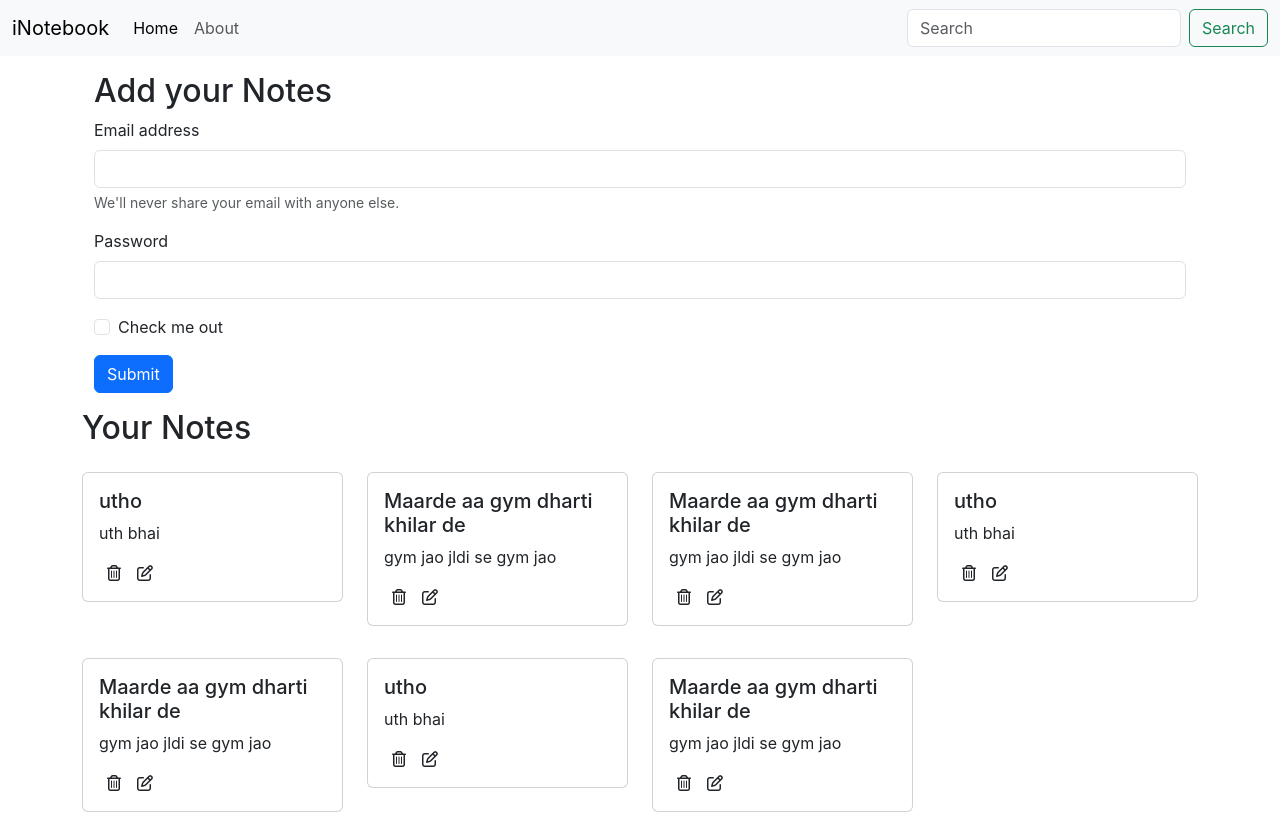
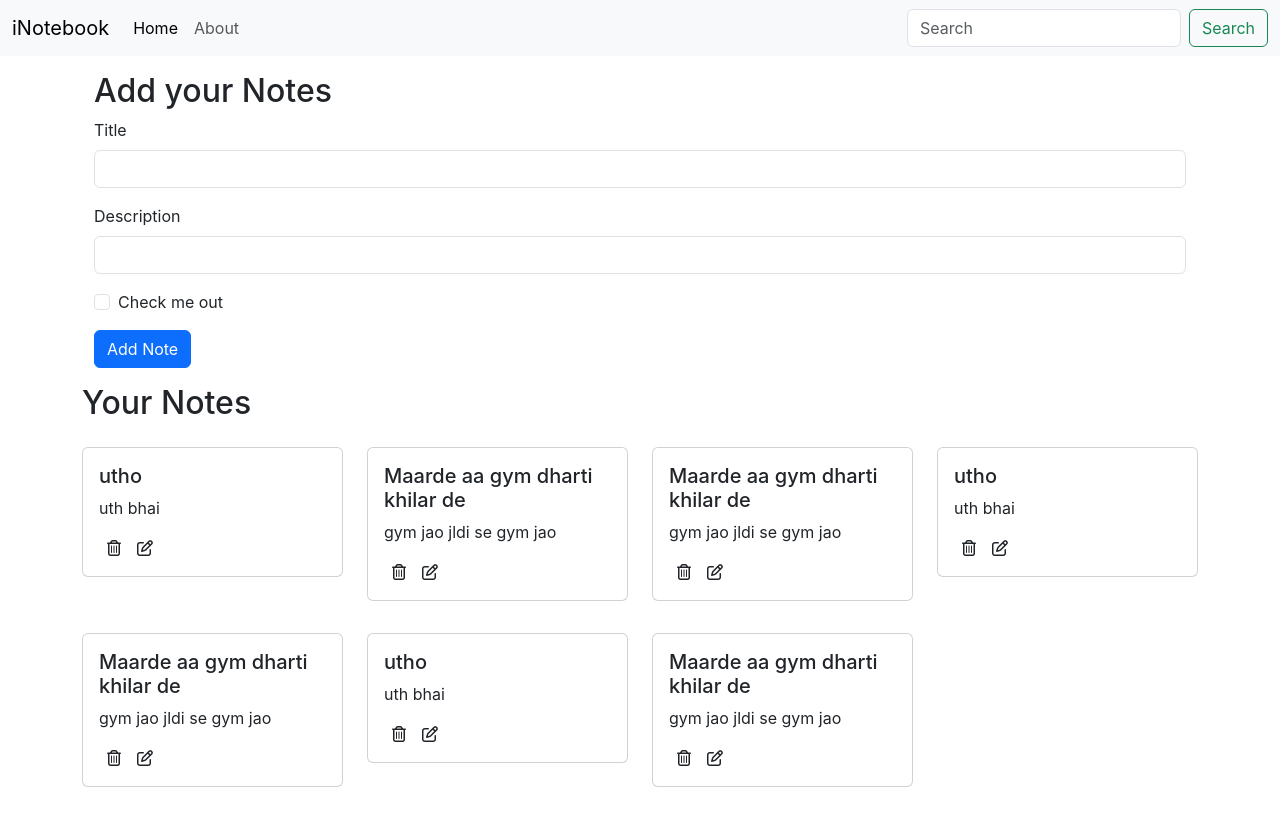
Before and after one commit to kartarSingh02/iNotebook-frontEnd, a React (Create React App) app: page / in a window 1280 px wide. After the commit the page ends 803 px from the top, so only its background shows below. Built offline with nearby package versions, Linux system fonts and the light colour scheme.

Commit message:
adding note

```diff
--- a/public/index.html
+++ b/public/index.html
@@ -1,6 +1,7 @@
 <!DOCTYPE html>
 <html lang="en">
   <head>
+  <!-- <script src="http://localhost:8097"></script> -->
     <meta charset="utf-8" />
     <link rel="icon" href="%PUBLIC_URL%/favicon.ico" />
     <meta name="viewport" content="width=device-width, initial-scale=1" />
--- /dev/null
+++ b/src/components/AddNote.js
@@ -0,0 +1,42 @@
+import React,{useContext, useState} from 'react';
+import noteContext from '../context/notes/noteContext';
+
+const AddNote = () => {
+    const context = useContext(noteContext);
+    // eslint-disable-next-line
+    const {addNote}= context;
+    const [note, setNote] = useState({title:"", description:"",tag:"default"})
+
+    const handleClick = (e) =>{
+        // this will help not to reload the page
+        e.preventDefault();
+        addNote(note.title, note.description, note.tag)
+    }
+
+    const onChange = (e)=>{
+        // spreading operator used that it will change the state of title,desc and tags as per change i.e values setting to name
+        setNote({...note, [e.target.name]: e.target.value})
+    }
+  return (
+    <div className="container my-3">
+    <h2>Add your Notes</h2>
+        <form>
+            <div className="mb-3">
+                <label htmlFor="title" className="form-label">Title</label>
+                <input type="text" className="form-control" id="title" name="title" aria-describedby="emailHelp" onChange={onChange}/>
+            </div>
+            <div className="mb-3">
+                <label htmlFor="description" className="form-label">Description</label>
+                <input type="text" className="form-control" id="description"name="description" onChange={onChange}/>
+            </div>
+            <div className="mb-3 form-check">
+                <input type="checkbox" className="form-check-input" id="exampleCheck1"/>
+                <label className="form-check-label" htmlFor="exampleCheck1">Check me out</label>
+            </div>
+            <button type="submit" className="btn btn-primary" onClick={handleClick}>Add Note</button>
+        </form>
+    </div>
+  )
+}
+
+export default AddNote
--- a/src/components/Alert.js
+++ b/src/components/Alert.js
@@ -3,7 +3,7 @@
 const Alert = (props) => {
   return (
     <div>
-        <div class="alert alert-success" role="alert">
+        <div className="alert alert-success" role="alert">
             {props.message}
         </div>
     </div>
--- a/src/components/Home.js
+++ b/src/components/Home.js
@@ -4,25 +4,6 @@
 const Home = () => {
   return (
     <div>
-    <div className="container my-3">
-        <h2>Add your Notes</h2>
-            <form>
-                <div className="mb-3">
-                    <label htmlFor="exampleInputEmail1" className="form-label">Email address</label>
-                    <input type="email" className="form-control" id="exampleInputEmail1" aria-describedby="emailHelp"/>
-                    <div id="emailHelp" className="form-text">We'll never share your email with anyone else.</div>
-                </div>
-                <div className="mb-3">
-                    <label htmlFor="exampleInputPassword1" className="form-label">Password</label>
-                    <input type="password" className="form-control" id="exampleInputPassword1"/>
-                </div>
-                <div className="mb-3 form-check">
-                    <input type="checkbox" className="form-check-input" id="exampleCheck1"/>
-                    <label className="form-check-label" htmlFor="exampleCheck1">Check me out</label>
-                </div>
-                <button type="submit" className="btn btn-primary">Submit</button>
-            </form>
-        </div>
         <Notes/>
     </div>
   )
--- a/src/components/Notes.js
+++ b/src/components/Notes.js
@@ -1,18 +1,22 @@
 import React,{useContext} from 'react';
 import noteContext from '../context/notes/noteContext';
 import NoteItem from './NoteItem';
+import AddNote from './AddNote';
 
 const Notes = () => {
     const context = useContext(noteContext);
     // eslint-disable-next-line
-    const {notes, setNotes}= context;
+    const {notes, addNote}= context;
   return (
+    <>
+        <AddNote/>
         <div className="row">
             <h2>Your Notes</h2>
             {notes.map((note)=>{
-                return <NoteItem key={note.id} note={note}/>;
+                return <NoteItem key={note._id} note={note}/>;
             })}
         </div>
+    </>
   )
 }
 
--- a/src/context/notes/NoteState.js
+++ b/src/context/notes/NoteState.js
@@ -71,9 +71,38 @@
 
     const [ notes, setNotes] = useState(notesInitial)
 
+
+    // adding note
+    const addNote = (title, description, tag) =>{
+        console.log("Adding a note")
+        // Todo Api call
+        const note =  {
+        "_id": "65081878820fc9be3fd5ed5fs3",
+        "user": "65016d4253f27e0007ac5fcc",
+        "title": title,
+        "description": description,
+        "tag": tag,
+        "date": "2023-09-18T09:29:28.871Z",
+        "__v": 0
+    };
+    // concat returns an array, whereas push updates array
+        setNotes(notes.concat(note))
+
+    }
+
+    // deleting note
+    const deleteNote = () =>{
+
+    }
+
+    // editing note
+    const editNote = () =>{
+
+    }
+
     return(
         // we are wrapping so that any children can access the states without props drilling and using 2 {{}} coz sending mulitple props and value of state is state and udpate is update
-        <NoteContext.Provider value={ {notes, setNotes}}>
+        <NoteContext.Provider value={ {notes, addNote, deleteNote, editNote}}>
         {props.children}
         </NoteContext.Provider>
     )
```
